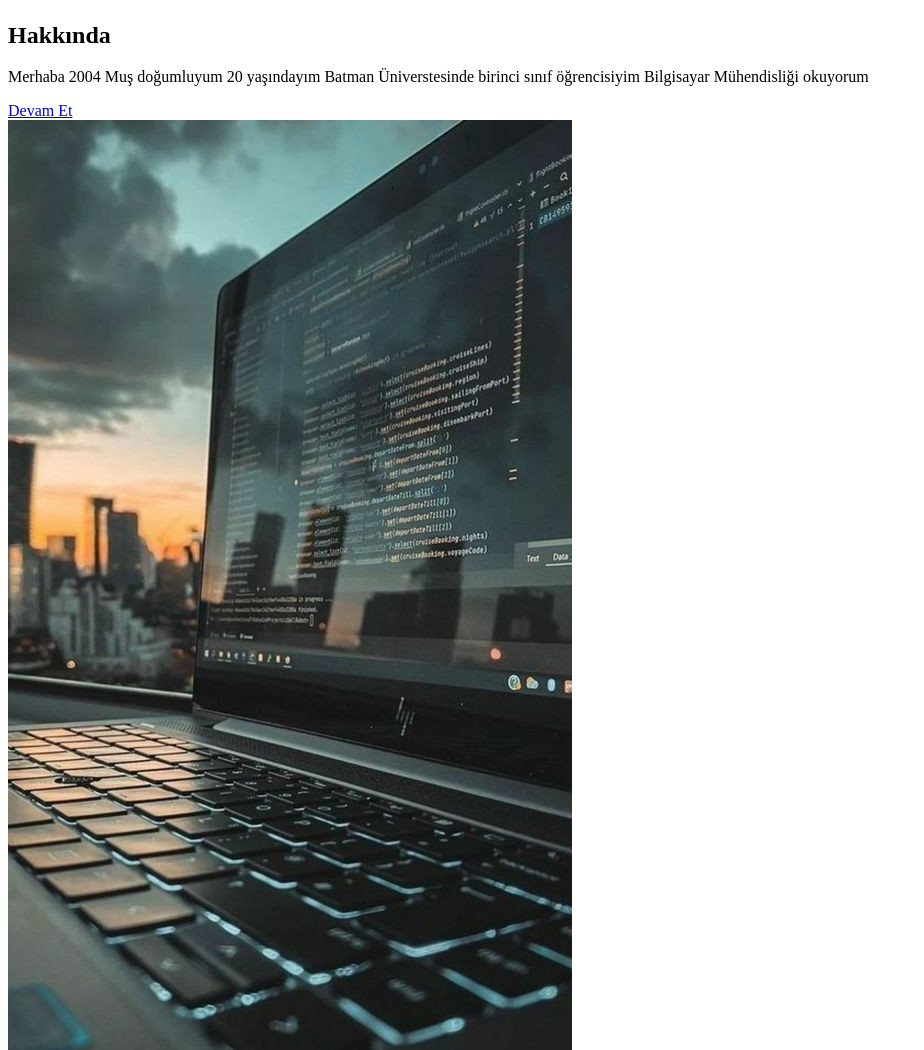
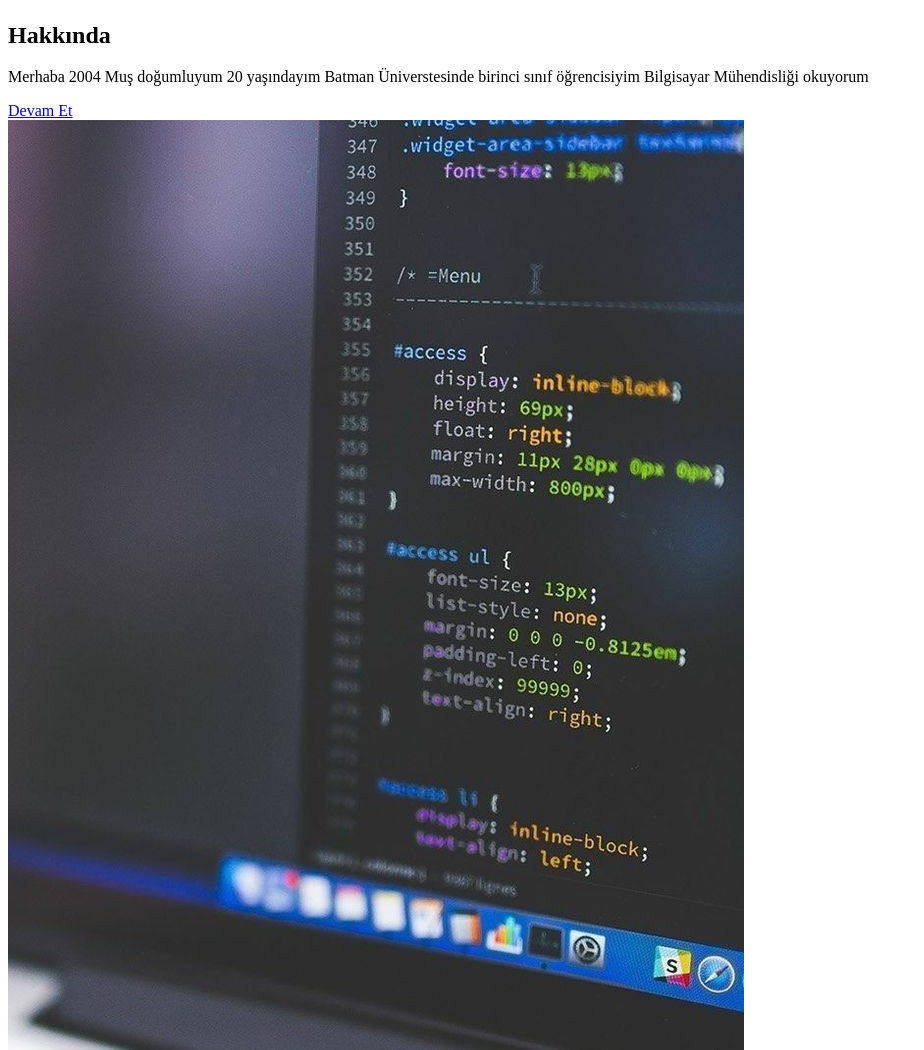
Before and after one commit to Edanur120/webedanur.github.com, a plain HTML site: page index.html in a window 1280 px wide. Shown: the part 1293-2343 px from the top of the page, without its empty margins (0-924 px from the left). Drawn offline with Linux system fonts and the light colour scheme.

Commit message:
Update index.html

```diff
--- a/index.html
+++ b/index.html
@@ -48,7 +48,7 @@
      </div>
      <div class="hakkında-img">
          <div class="hakkında-img-wrapper">
-            <img src="2024-12-26.jpg" alt="">
+            <img src="2024-12-27.jpg" alt="">
          </div>
      </div>
     </section>
```
